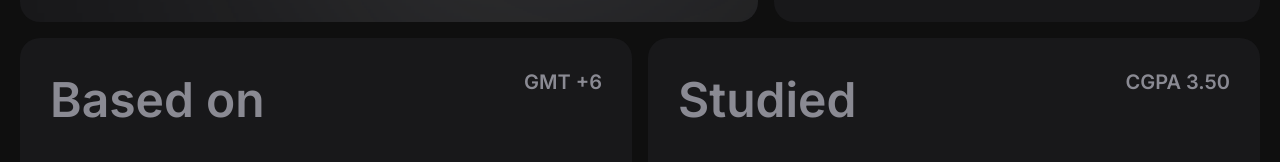
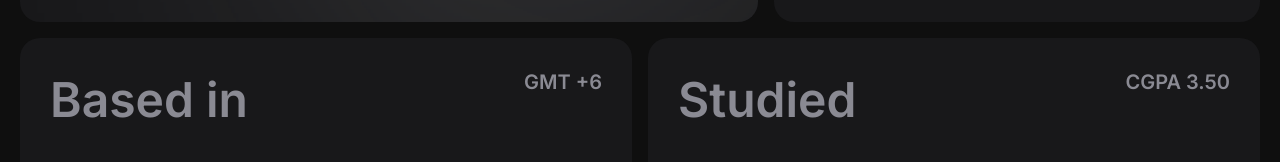
Before and after one commit to Rai321han/Portfolio, a React (Vite) app: page / in a window 1280 px wide. Shown: the part 472-634 px from the top of the page. Built offline with nearby package versions, Linux system fonts and the light colour scheme; a web font is replaced by a local one.

Commit message:
Update Location.tsx

```diff
--- a/src/components/Location.tsx
+++ b/src/components/Location.tsx
@@ -8,7 +8,7 @@ export default function Location() {
       <div className="flex flex-row justify-between">
         <div>
           <p className="font-Inter font-semibold text-[2rem] sm:text-[3rem] md:leading-[4rem]">
-            <span className="text-[#8a8a93]"> Based on</span>
+            <span className="text-[#8a8a93]"> Based in</span>
             <br />
           </p>
         </div>
```
